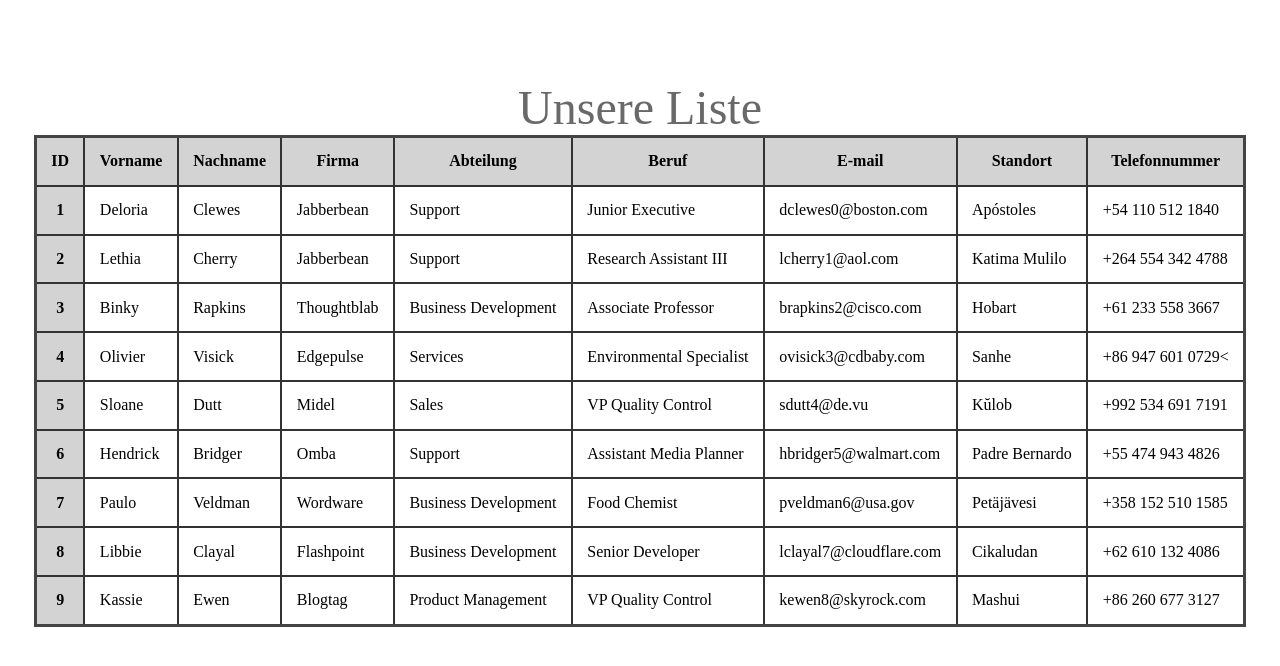
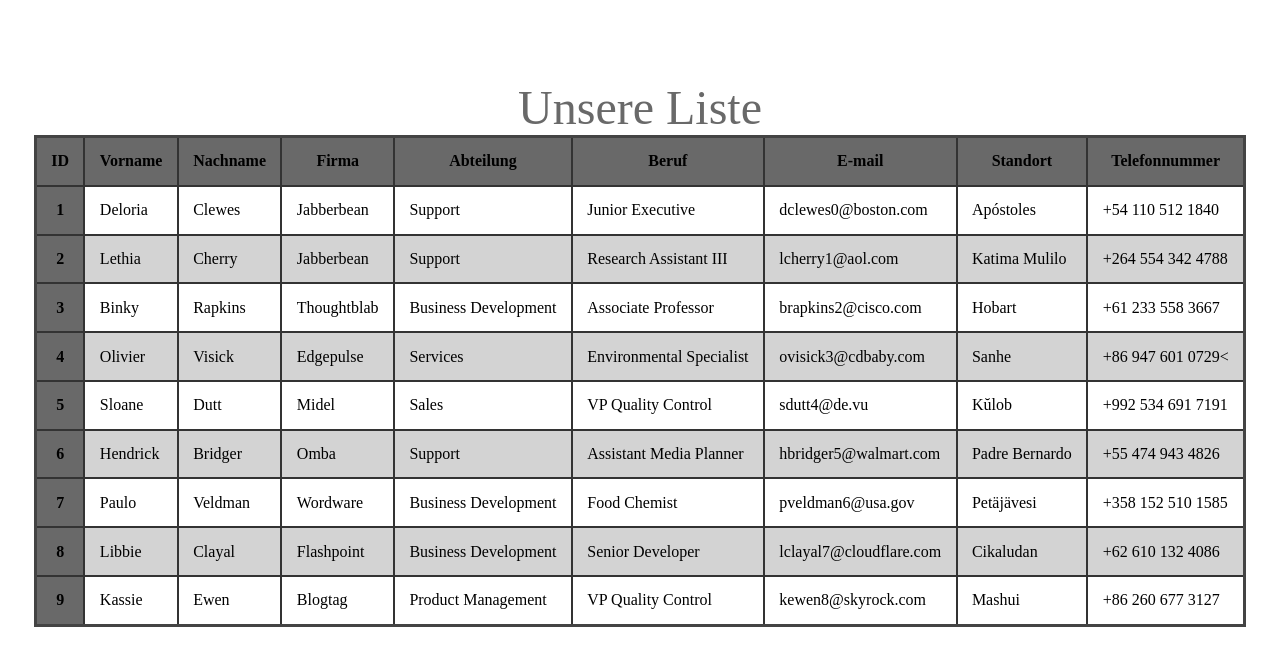
Before and after one commit to elenaRotari/tabellenTest, a plain HTML site: page index.html in a window 1280 px wide. Shown: the part 74-740 px from the top of the page. Drawn offline with Linux system fonts and the light colour scheme.

Commit message:
zebra effect

```diff
--- a/index.html
+++ b/index.html
@@ -27,7 +27,7 @@
         </tr>
       </thead>
       <tbody>
-        <tr>
+        <tr class="zebraMuster">
           <th scope="row">1</th>
           <td>Deloria</td>
           <td>Clewes</td>
@@ -38,7 +38,7 @@
           <td>Apóstoles</td>
           <td>+54 110 512 1840</td>
         </tr>
-        <tr>
+        <tr class="zebraMuster">
           <th scope="row">2</th>
           <td>Lethia</td>
           <td>Cherry</td>
@@ -49,7 +49,7 @@
           <td>Katima Mulilo</td>
           <td>+264 554 342 4788</td>
         </tr>
-        <tr>
+        <tr class="zebraMuster">
           <th scope="row">3</th>
           <td>Binky</td>
           <td>Rapkins</td>
@@ -60,7 +60,7 @@
           <td>Hobart</td>
           <td>+61 233 558 3667</td>
         </tr>
-        <tr>
+        <tr class="zebraMuster">
           <th scope="row">4</th>
           <td>Olivier</td>
           <td>Visick</td>
@@ -71,7 +71,7 @@
           <td>Sanhe</td>
           <td>+86 947 601 0729<</td>
         </tr>
-        <tr>
+        <tr class="zebraMuster">
           <th scope="row">5</th>
           <td>Sloane</td>
           <td>Dutt</td>
@@ -82,7 +82,7 @@
           <td>Kŭlob</td>
           <td>+992 534 691 7191</td>
         </tr>
-        <tr>
+        <tr class="zebraMuster">
           <th scope="row">6</th>
           <td>Hendrick</td>
           <td>Bridger</td>
@@ -93,7 +93,7 @@
           <td>Padre Bernardo</td>
           <td>+55 474 943 4826</td>
         </tr>
-        <tr>
+        <tr class="zebraMuster">
           <th scope="row">7</th>
           <td>Paulo</td>
           <td>Veldman</td>
@@ -104,7 +104,7 @@
           <td>Petäjävesi</td>
           <td>+358 152 510 1585</td>
         </tr>
-        <tr>
+        <tr class="zebraMuster">
           <th scope="row">8</th>
           <td>Libbie</td>
           <td>Clayal</td>
@@ -115,8 +115,7 @@
           <td>Cikaludan</td>
           <td>+62 610 132 4086</td>
         </tr>
-      </tbody>
-      <tfoot>
+        <tr class="zebraMuster">
           <th scope="row">9</th>
           <td>Kassie</td>
           <td>Ewen</td>
@@ -126,7 +125,8 @@
           <td>kewen8@skyrock.com</td>
           <td>Mashui</td>
           <td>+86 260 677 3127</td>
-      </tfoot>
+        </tr>
+      </tbody>
     </table>
   </body>
 </html>
--- a/style.css
+++ b/style.css
@@ -25,5 +25,8 @@
   padding: 0.9rem;
 }
 th {
-  background: lightgray;
+  background: dimgray;
 }
+.zebraMuster:nth-child(even) {
+  background-color: lightgrey;
+}
```
Lines whose indentation alone changed are shown as unchanged.
